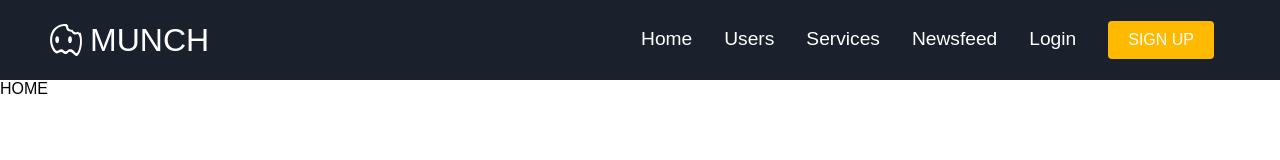
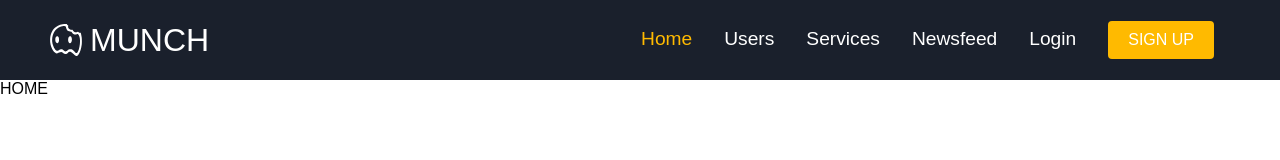
Before and after one commit to mlph-ccaponpon/reactjs-ecommerce-service, a React (Create React App) app: page / in a window 1280 px wide. Shown: the top 160 px of the page. Built offline with nearby package versions, Linux system fonts and the light colour scheme.

Commit message:
Added active item in header UI

```diff
--- a/src/components/header/Header.elements.ts
+++ b/src/components/header/Header.elements.ts
@@ -1,7 +1,7 @@
 import styled from "styled-components";
 import { Container, theme } from "../../styles/global";
 import { SiAiqfome } from 'react-icons/si';
-import { Link } from "react-router-dom";
+import { NavLink } from "react-router-dom";
 
 interface HeaderProps {
     showSideMenu: boolean
@@ -25,7 +25,7 @@ export const HeaderContainer = styled(Container)`
   ${Container}
 `;
 
-export const HeaderLogoName = styled(Link)`
+export const HeaderLogoName = styled(NavLink)`
     color: #fff;
     justify-self: flex-start;
     cursor: pointer;
@@ -39,13 +39,17 @@ export const HeaderLogoIcon = styled(SiAiqfome)`
     margin-right: 0.5rem;
 `;
 
-export const HeaderLink = styled(Link)`
+export const HeaderLink = styled(NavLink)`
     color: #fff;
     display: flex;
     align-items: center;
     text-decoration: none;
     padding: 0.5rem 1rem;
     height: 100%;
+
+    &.active {
+        color: ${theme.primaryLight};
+    }
 
     @media screen and (max-width: 960px) {
         text-align: center;
@@ -60,7 +64,7 @@ export const HeaderLink = styled(Link)`
     }
 `;
 
-export const HeaderBtnLink = styled(Link)`
+export const HeaderBtnLink = styled(NavLink)`
     display: flex;
     justify-content: center;
     align-items: center;
--- a/src/components/header/Header.tsx
+++ b/src/components/header/Header.tsx
@@ -27,7 +27,7 @@ function Header(){
     return (
         <Nav>
             <HeaderContainer>
-                <HeaderLogoName to="/" onClick={closeMenu}>
+                <HeaderLogoName exact to="/" onClick={closeMenu}>
                     <HeaderLogoIcon />
                     MUNCH
                 </HeaderLogoName>
@@ -36,37 +36,37 @@ function Header(){
                 </HeaderMenuIcon>
                 <HeaderMenu onClick={handleMenuClick} showSideMenu={showSideMenu}>
                     <HeaderMenuItem>
-                        <HeaderLink to="/" onClick={closeMenu}>
+                        <HeaderLink exact to="/" onClick={closeMenu}>
                             Home
                         </HeaderLink>
                     </HeaderMenuItem>
                     <HeaderMenuItem>
-                        <HeaderLink to="/users" onClick={closeMenu}>
+                        <HeaderLink exact to="/users" onClick={closeMenu}>
                             Users
                         </HeaderLink>
                     </HeaderMenuItem>
                     <HeaderMenuItem>
-                        <HeaderLink to="/services" onClick={closeMenu}>
+                        <HeaderLink exact to="/services" onClick={closeMenu}>
                             Services
                         </HeaderLink>
                     </HeaderMenuItem>
                     <HeaderMenuItem>
-                        <HeaderLink to="/newsfeed" onClick={closeMenu}>
+                        <HeaderLink exact to="/newsfeed" onClick={closeMenu}>
                             Newsfeed
                         </HeaderLink>
                     </HeaderMenuItem>
                     <HeaderMenuItem>
-                        <HeaderLink to="/login" onClick={closeMenu}>
+                        <HeaderLink exact to="/login" onClick={closeMenu}>
                             Login
                         </HeaderLink>
                     </HeaderMenuItem>
                     <HeaderMenuItemBtn>
                         {showMenuBtn ? (
-                        <HeaderBtnLink to='/sign-up'>
+                        <HeaderBtnLink exact to='/sign-up'>
                             <Button>SIGN UP</Button>
                         </HeaderBtnLink>
                         ) : (
-                        <HeaderBtnLink to='/sign-up'>
+                        <HeaderBtnLink exact to='/sign-up'>
                             <Button onClick={closeMenu} btnLg>
                             SIGN UP
                             </Button>
```
